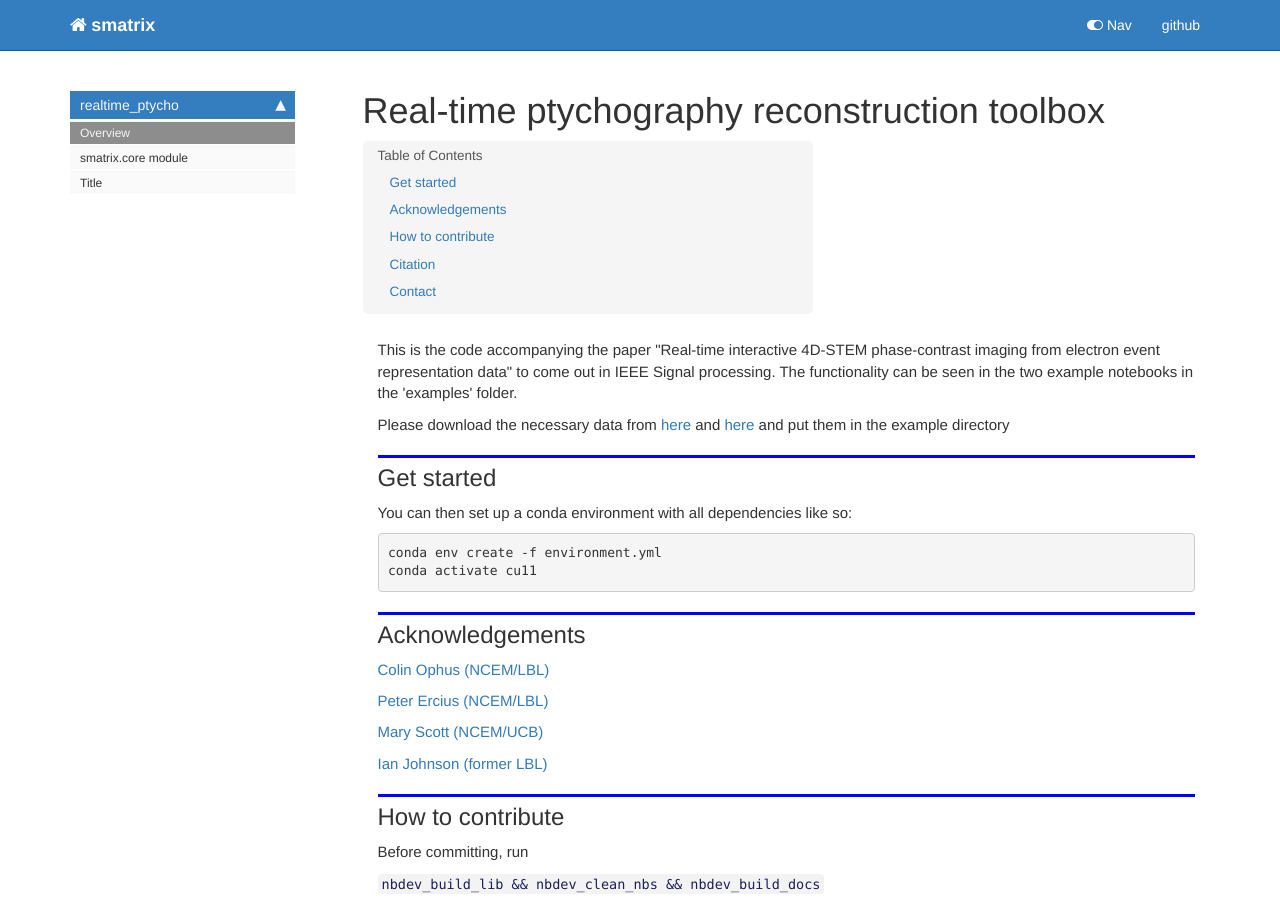
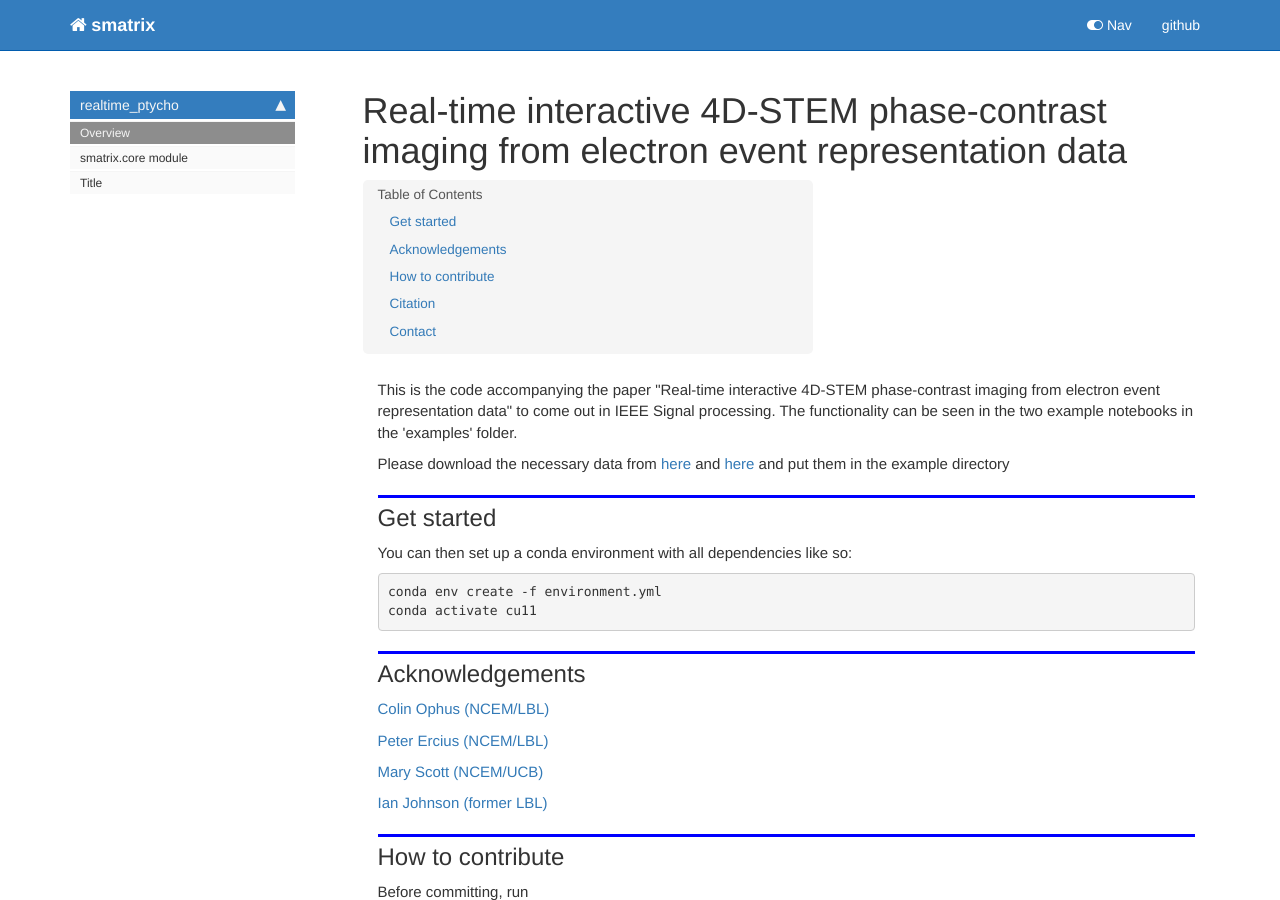
Before and after one commit to PhilippPelz/realtime_ptychography, a Jekyll site: the page built from docs/index.html, in a window 1280 px wide and 900 px high. Built offline with Jekyll 4.4.1, drawn with Linux system fonts in a browser that asks for light colours; nearby versions of some CDN libraries; comment, search, counter and statistics services are not loaded.

Commit message:
example code release

```diff
--- a/docs/index.html
+++ b/docs/index.html
@@ -1,6 +1,6 @@
 ---
 
-title: Real-time ptychography reconstruction toolbox
+title: Real-time interactive 4D-STEM phase-contrast imaging from electron event representation data
 
 
 keywords: fastai
--- a/docs/util2.html
+++ b/docs/util2.html
@@ -573,7 +573,7 @@ nb_path: "nbs/04_util2.ipynb"
 
 
 <div class="output_markdown rendered_html output_subarea ">
-<h4 id="ScriptFunction object at 0x7fa5c84d9c20>" class="doc_header"><code>ScriptFunction object at 0x7fa5c84d9c20></code><a href="" class="source_link" style="float:right">[source]</a></h4><blockquote><p><code>ScriptFunction object at 0x7fa5c84d9c20></code>()</p>
+<h4 id="ScriptFunction object at 0x7f4b3ddeac70>" class="doc_header"><code>ScriptFunction object at 0x7f4b3ddeac70></code><a href="" class="source_link" style="float:right">[source]</a></h4><blockquote><p><code>ScriptFunction object at 0x7f4b3ddeac70></code>()</p>
 </blockquote>
 <p>Complex matrix multiplication of tensors a and b.</p>
 <p>Pass conjugate = True to conjugate tensor b in the multiplication.</p>
```
Also changed, not shown: docs/util.html (+13 -13 lines), README.md, 1 other file.
